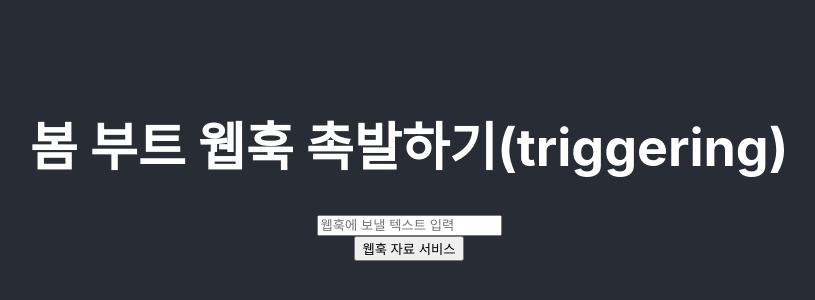
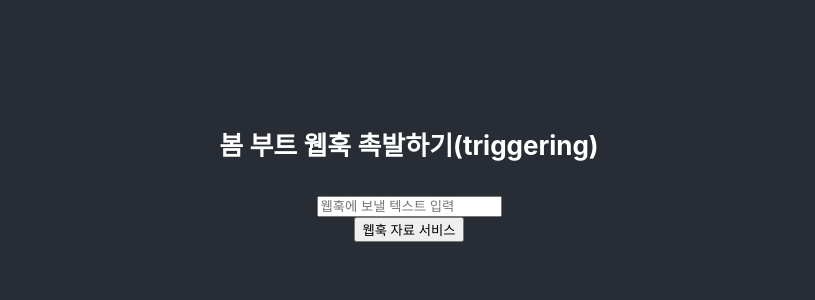
Before and after one commit to osparking/webhook-front, a React (Create React App) app: page / in a window 1280 px wide. Shown: the part 234-534 px from the top of the page, without its empty margins (231-1046 px from the left). Built offline with nearby package versions, Linux system fonts and the light colour scheme.

Commit message:
웹훅 자료 전송 페이지 제목 축소

```diff
--- a/src/App.js
+++ b/src/App.js
@@ -30,7 +30,7 @@ function App() {
   return (
     <div className="App">
       <header className="App-header">
-        <h1>봄 부트 웹훅 촉발하기(triggering)</h1>
+        <h4>봄 부트 웹훅 촉발하기(triggering)</h4>
         <input
           type="text"
           value={message}
```
